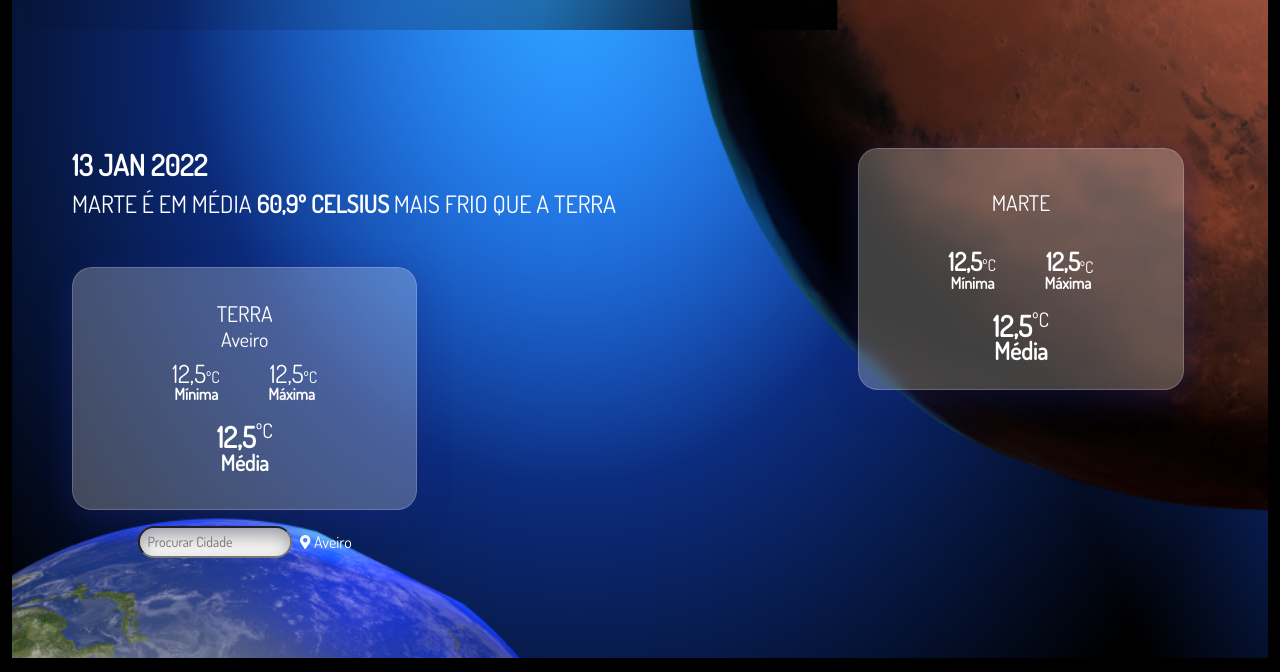
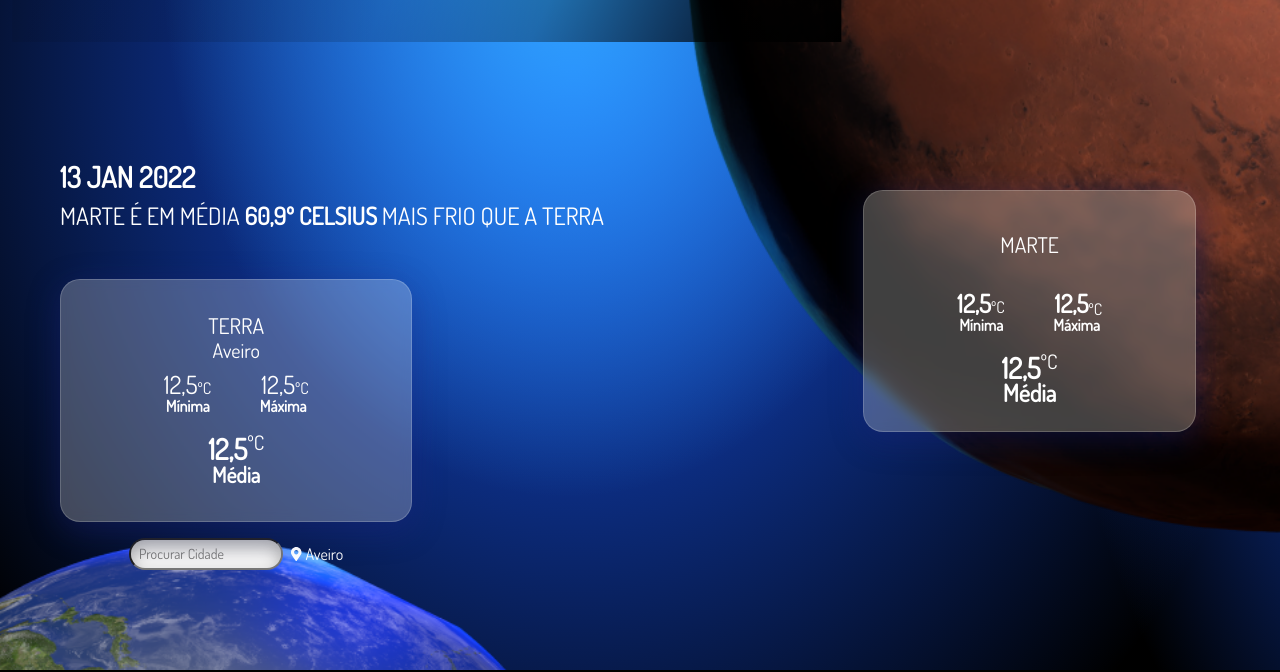
Before and after one commit to almt00/mars_lab, a React (Create React App) app: page / in a window 1280 px wide. Shown: the part 1823-2495 px from the top of the page. Built offline with nearby package versions, Linux system fonts and the light colour scheme.

Commit message:
root com padding lateral

```diff
--- a/src/App.css
+++ b/src/App.css
@@ -2,11 +2,14 @@
   text-align: center;
 }
 
+
 body {
   background-color: black;
-  font-family: "Dosis", sans-serif;
+  font-family: 'Dosis', sans-serif;
   color: white;
   overflow-x: hidden;
+  margin: 0;
+  padding: 0;
 }
 
 #root {
@@ -87,8 +90,6 @@ h4,
   font-size: 1.5rem;
 }
 
-
-
 .medium,
 p {
   font-weight: 500;
--- a/src/components/Compare.js
+++ b/src/components/Compare.js
@@ -11,8 +11,9 @@ function Compare() {
   }
   return (
     <>
-      <div id='Comparar' className='row'>
-        <div className='col-6 margem padding_topo'>
+      <div id='Comparar' className='row padding_topo'>
+      {/* padding_topo */}
+        <div className='col-6 margem'>
           <div className='text-uppercase text-start ms-5 mt-5 mb-5'>
             <h1 className=''>13 JAN 2022</h1>
             <h4>
--- a/src/components/PlanetImage.css
+++ b/src/components/PlanetImage.css
@@ -14,7 +14,3 @@
   margin-top: 40px;
   margin-bottom: 40px;
 }
-
-.teste {
-
-}
--- a/src/index.css
+++ b/src/index.css
@@ -9,5 +9,7 @@ code {
 
 #root {
   padding-top: 0px;
+  padding-left: 0px;
+  padding-right: 0px;
   margin: 0;
 }
```
Also changed, not shown: src/components/Compare.css (line endings or trailing spaces).
